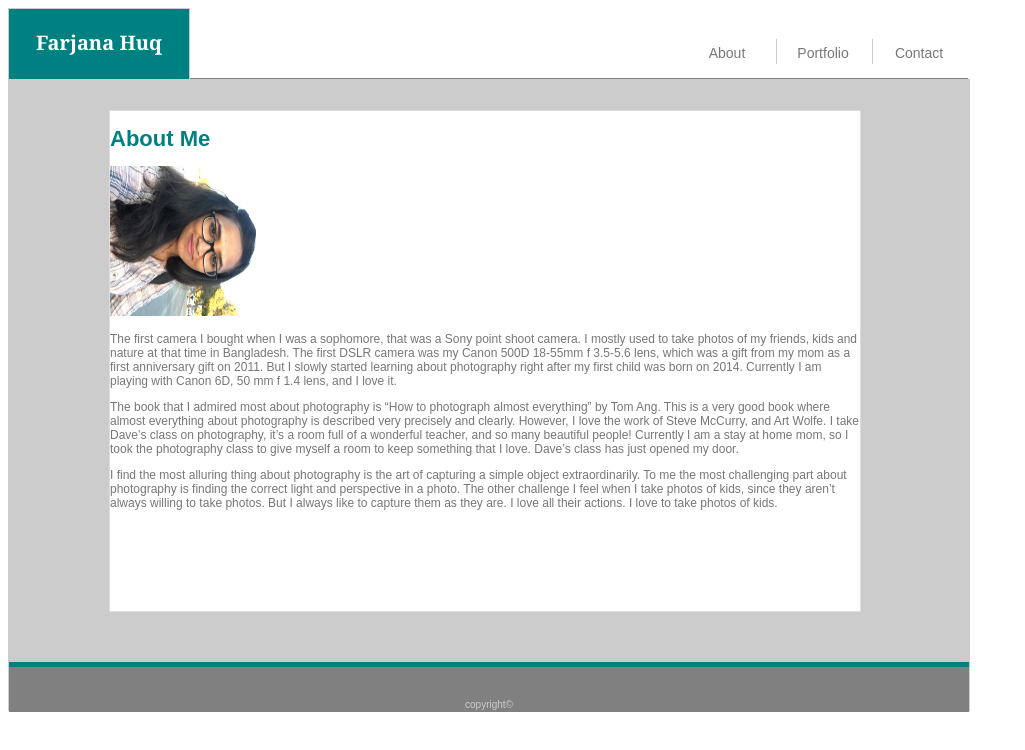
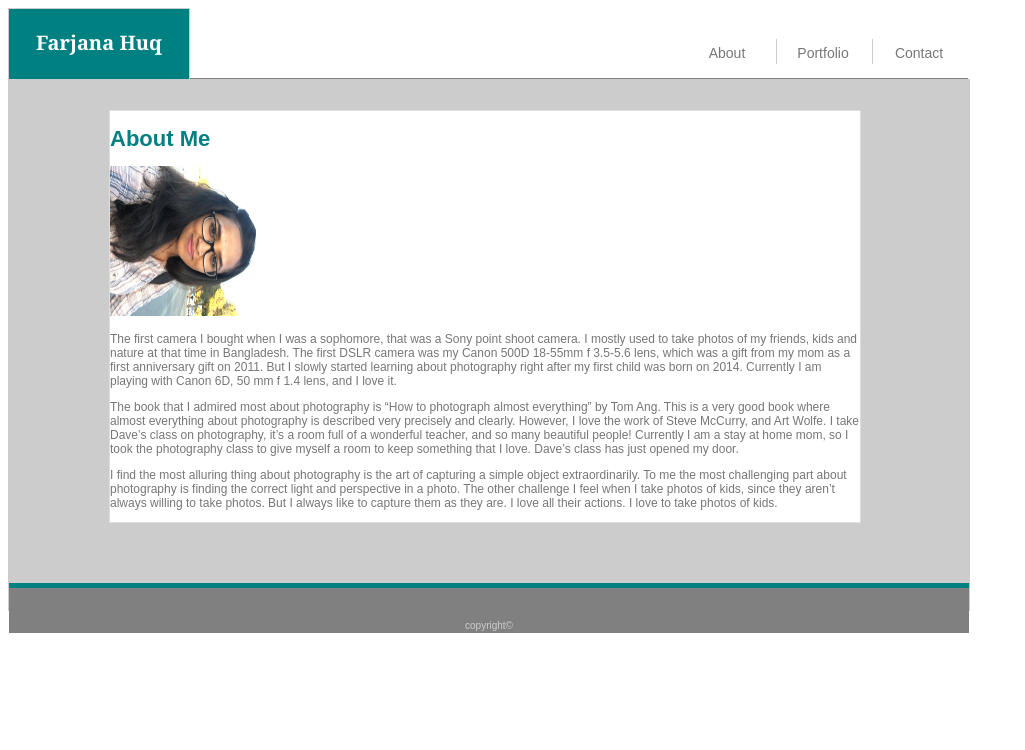
Before and after one commit to farjanaHuq/Basic-Portfolio, a plain HTML site: page index.html in a window 1280 px wide. Shown: the whole page, without its empty margins (0-1025 px from the left). Drawn offline with Linux system fonts and the light colour scheme.

Commit message:
Modification6

```diff
--- a/assets/css/style.css
+++ b/assets/css/style.css
@@ -79,7 +79,7 @@
 }
 .container{
     width: 960px;
-    height: 630px;
+    height: 530px;
     border: solid 1px #cccccc;
     background-color: #cccccc;
     margin-top: 0;
@@ -87,29 +87,26 @@
 .content{
     clear: both;
     width: 750px;
-    height: 500px;
+    height: 75%x;
     border: 1px solid #dddddd;
     background-color: #ffffff;
     font-family: Arial, Helvetica, sans-serif;
     margin-top: 30px;
     margin-left: 100px;
-    margin-bottom: 50px;
+    margin-bottom: 60px;
 }
 #h1{
     color: teal;
     font-size: 22px;
 }
 #bio-image{
-
     height: 150px;
     width: 150px;
     margin-right: 40px;
 }
 #bio{
-
     font-size: 12px;
     color: #777777;
-
 }
 .footer{
     clear: both;
```
